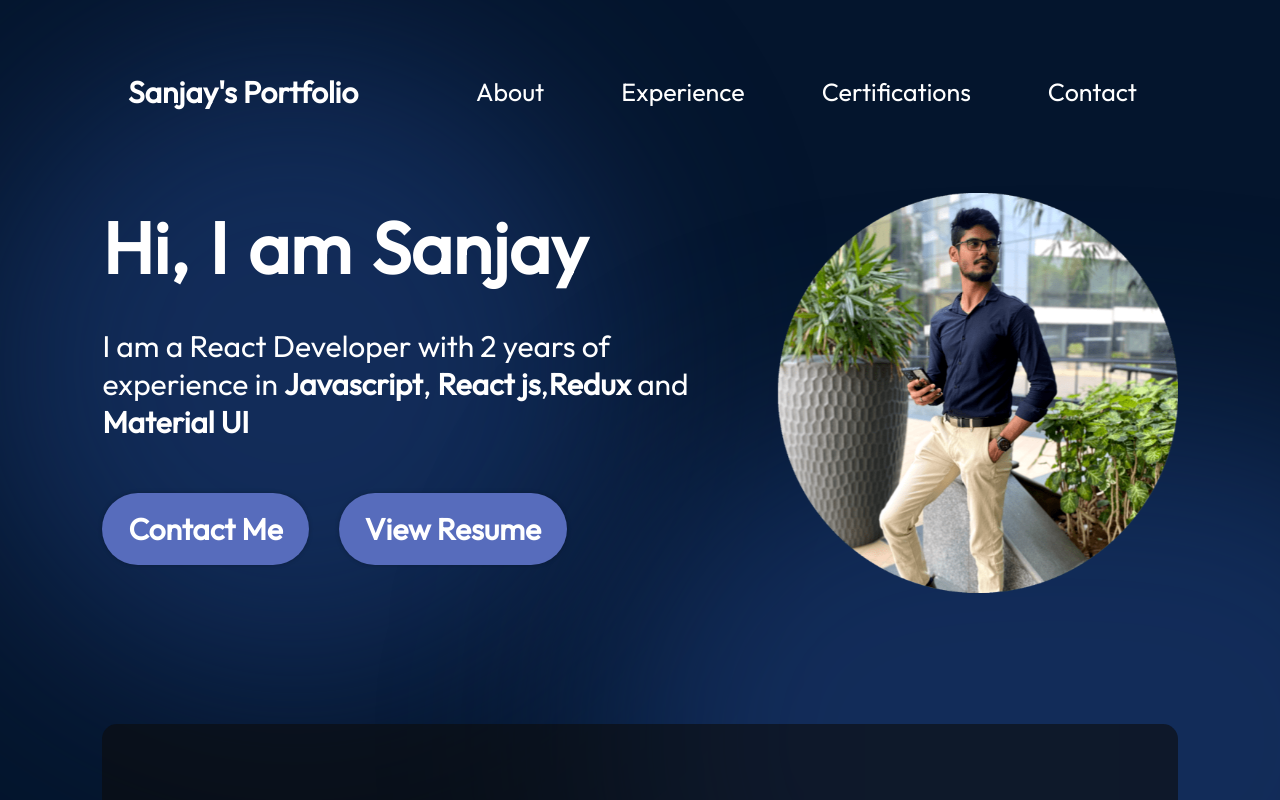
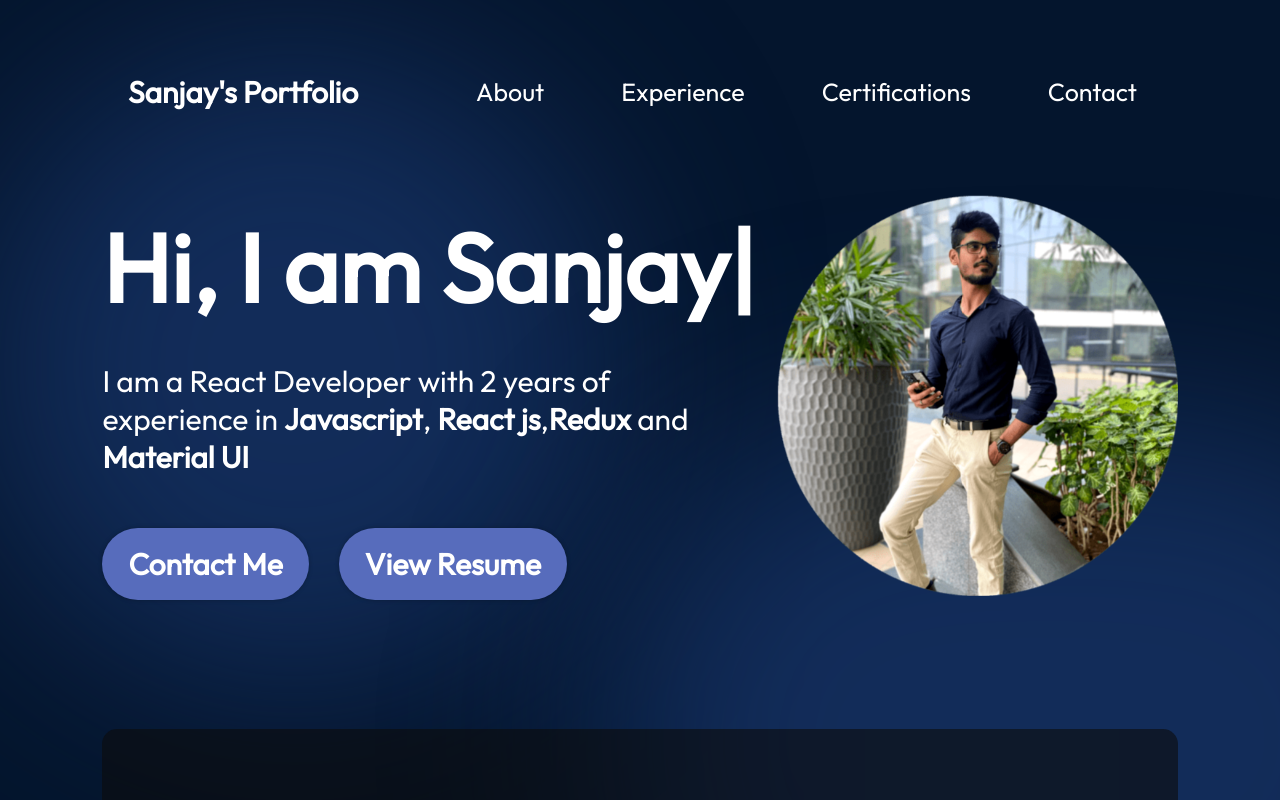
Before and after one commit to sanjaysp2001/portfolio, a React (Create React App) app: page / in a window 1280 px wide. Shown: the top 800 px of the page. Built offline with nearby package versions, Linux system fonts and the light colour scheme.

Commit message:
Updated UI components

```diff
--- a/package.json
+++ b/package.json
@@ -22,6 +22,7 @@
     "react": "^18.3.1",
     "react-dom": "^18.3.1",
     "react-scripts": "5.0.1",
+    "react-type-animation": "^3.2.0",
     "typescript": "^4.9.5",
     "web-vitals": "^2.1.4"
   },
--- a/src/components/Hero/Hero.module.css
+++ b/src/components/Hero/Hero.module.css
@@ -19,6 +19,13 @@
   z-index: 1;
 }
 
+.typeanimation{
+  font-size: 6rem;
+  letter-spacing: normal;
+  font-weight: 600;
+  margin-top: 5%;
+  margin-bottom: 5%;
+}
 .title {
   font-size: 72px;
   font-weight: 900;
--- a/src/components/Hero/Hero.tsx
+++ b/src/components/Hero/Hero.tsx
@@ -1,6 +1,8 @@
 import styles from "./Hero.module.css";
 import assets from "../../data/assets.json";
+import resume from "../../data/resume.json";
 import AnimatedText from "../AnimatedComponents/AnimatedText";
+import { TypeAnimation } from "react-type-animation";
 import { logEvent } from "firebase/analytics";
 import { motion } from "framer-motion";
 import { analytics } from "../../App";
@@ -8,13 +10,19 @@ const Hero = () => {
   return (
     <section className={styles.container}>
       <div className={styles.content}>
-        <AnimatedText text={"Hi, I am Sanjay"} />
+        <div className={styles.typeanimation}>
+          <TypeAnimation
+            sequence={["Hi, I am Sanjay"]}
+            wrapper="span"
+            speed={20}
+          />
+        </div>
         <div className={styles.textContainer}>
           <motion.p
             className={styles.description}
             initial={{ opacity: 0, x: -100 }}
             animate={{ opacity: 1, x: 0 }}
-            transition={{ delay: 1, duration: 0.8 }}
+            transition={{ delay: 1.7, duration: 0.8 }}
           >
             I am a React Developer with 2 years of experience in{" "}
             <b>Javascript</b>, <b>React js</b>,<b>Redux</b> and{" "}
@@ -30,7 +38,7 @@ const Hero = () => {
             }}
             initial={{ scale: 0 }}
             animate={{ scale: 1 }}
-            transition={{ delay: 1.2 }}
+            transition={{ delay: 1.7 }}
             href="mailto:spsanjay6567@gmail.com"
             className={styles.contactButton}
           >
@@ -44,8 +52,8 @@ const Hero = () => {
             }}
             initial={{ scale: 0 }}
             animate={{ scale: 1 }}
-            transition={{ delay: 1.2 }}
-            href="https://drive.google.com/file/d/1zZRAaP04n27crGQEI27jG3H0h5rWKXG0/view?usp=sharing"
+            transition={{ delay: 1.7 }}
+            href={resume.url}
             className={styles.contactButton}
           >
             View Resume
--- /dev/null
+++ b/src/data/resume.json
@@ -0,0 +1,3 @@
+{
+  "url": "https://drive.google.com/file/d/1jVS0unPEwxbl2_OhM5JL2H0r1BY9G_9G/view?usp=sharing"
+}
```
Also changed, not shown: 1 other file (tests, documents, lock files or other folders).
